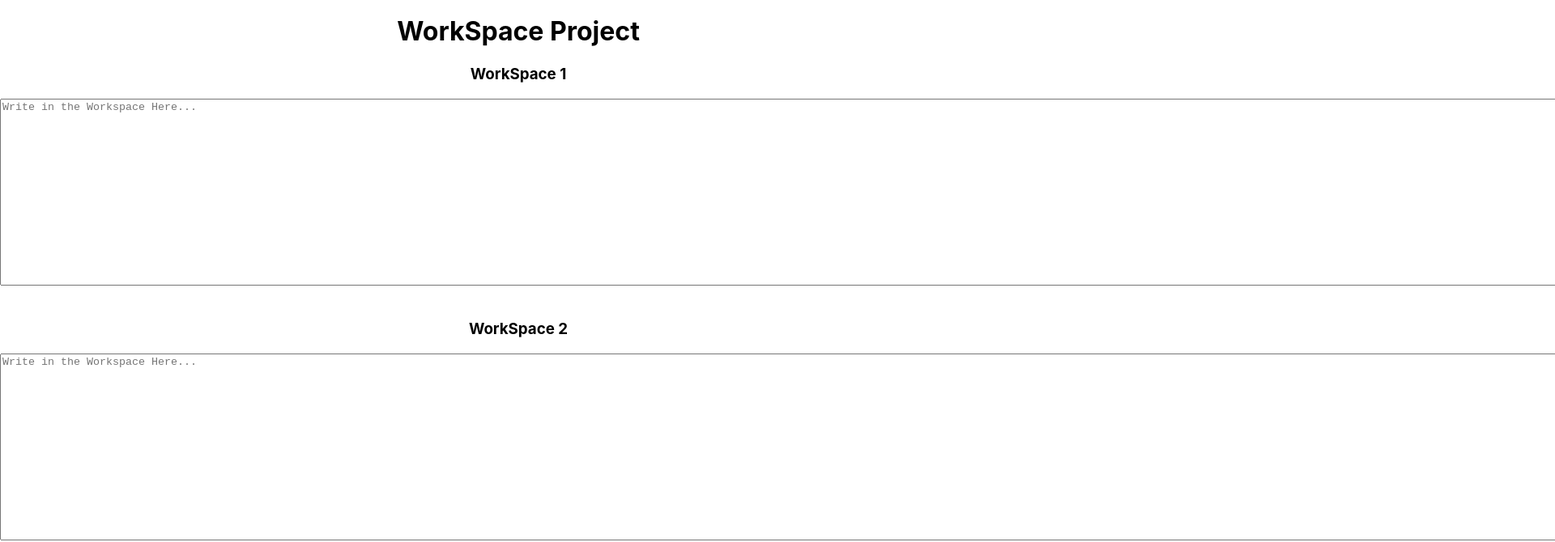
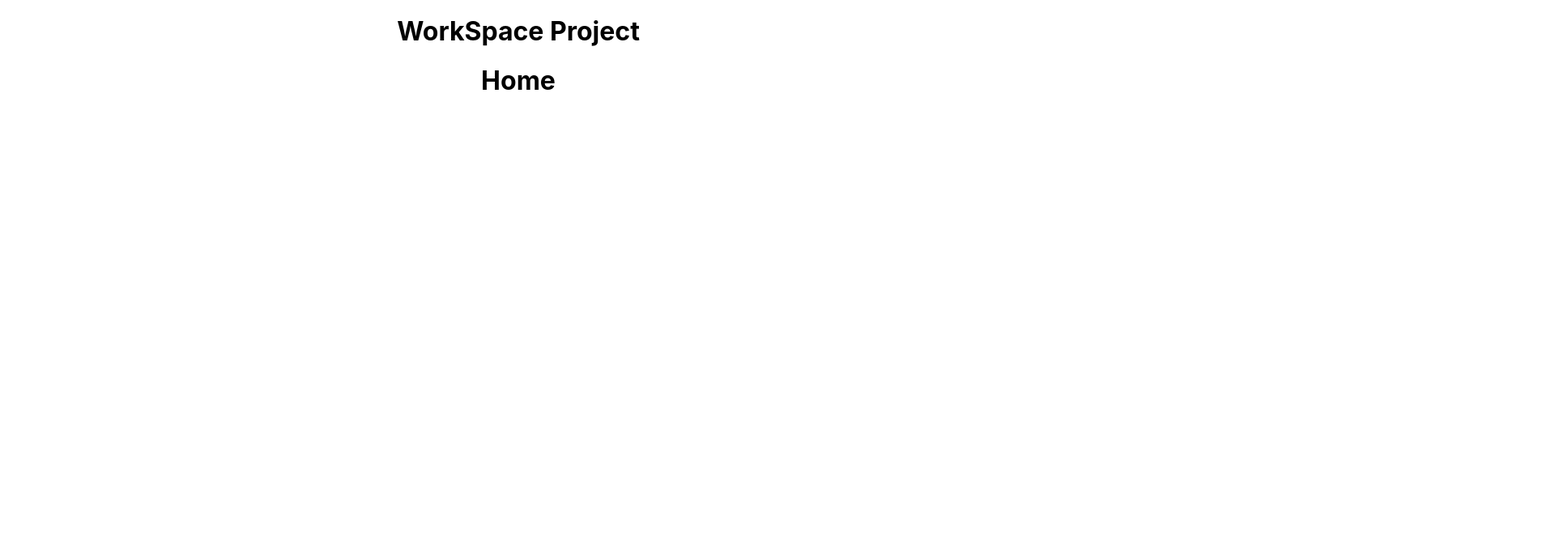
Before and after one commit to jkvyff/workspace, a React (Create React App) app: page / in a window 1280 px wide. Shown: the part 42-712 px from the top of the page at 81% size, 1920 px wide, since content can reach past the window. Built offline with nearby package versions, Linux system fonts and the light colour scheme; data requests are answered from the project's data file; the HTML template or start-up script is replaced by a standard one.

Commit message:
combined workspace and documents and made server info default content

```diff
--- a/package.json
+++ b/package.json
@@ -7,6 +7,7 @@
     "react-dom": "^16.8.6",
     "react-router-dom": "^5.0.1",
     "react-scripts": "3.0.1",
+    "react-websocket": "^2.0.1",
     "semantic-ui-css": "^2.4.1",
     "semantic-ui-react": "^0.87.3"
   },
--- a/src/App.js
+++ b/src/App.js
@@ -6,7 +6,6 @@ import {
 } from 'react-router-dom';
 import NavBar from './components/NavBar'
 import DocumentsPage from './containers/DocumentsPage'
-import WorkSpaceContainer from './containers/WorkSpaceContainer'
 
 
 class App extends Component {
@@ -26,9 +25,8 @@ class App extends Component {
 			<div className="App">
 				<NavBar />
 				<h1>WorkSpace Project</h1>
-          <WorkSpaceContainer />
 				<Route exact path="/" render={() => <h1>Home</h1>} />
-		      <Route path='/documents' render={routerProps => <DocumentsPage {...routerProps} documents={this.state.documents}/>} />
+				<Route path='/documents' render={routerProps => <DocumentsPage {...routerProps} documents={this.state.documents} />} />
 			</div>
 		</Router>
 	  );
--- a/src/components/WorkSpaceCards.js
+++ b/src/components/WorkSpaceCards.js
@@ -1,19 +1,40 @@
-import React, { Component } from 'react'
+import React, { Component } from 'react';
+import Websocket from 'react-websocket';
 
-class WorkSpaceCards extends Component {
+class WorkSpaceCard extends Component {
+
+    state = {
+        content: ""
+    }
+
+    componentDidMount() {
+        this.setState({content: this.props.document.content})
+    }
+
+    handleChange = (ev) => {
+        this.setState({content: ev.target.value})
+    }
+
+    handleData = (data) => {
+      let result = JSON.parse(data);
+        console.log(result)
+      /* this.setState({count: this.state.count + result.movement});*/
+    }
 
     render() {
+        const {extension, content} = this.props.document
         return (
             <div>
-                <h3>WorkSpace 1</h3>
-                <textarea cols="250" rows="15" placeholder="Write in the Workspace Here..."></textarea>
-                <br></br>
-                <br></br>
-                <h3>WorkSpace 2</h3>
-                <textarea cols="250" rows="15" placeholder="Write in the Workspace Here..."></textarea>
+                <h3>WorkSpace {extension} </h3>
+                <textarea cols="250"
+                rows="15"
+                placeholder={"Write in the Workspace Here..."}
+                onChange={this.handleChange}
+                value={this.state.content}
+                ></textarea>
             </div>
         )
     }
 }
 
-export default WorkSpaceCards
+export default WorkSpaceCard
--- a/src/components/WorkSpaces.js
+++ /dev/null
@@ -1,16 +0,0 @@
-import React, { Component } from 'react'
-import WorkSpaceCards from '../components/WorkSpaceCards'
-
-class WorkSpaces extends Component {
-
-
-    render() {
-        return (
-            <form>
-                <WorkSpaceCards />
-            </form>
-        )
-    }
-}
-
-export default WorkSpaces;
--- a/src/containers/DocumentsPage.js
+++ b/src/containers/DocumentsPage.js
@@ -1,12 +1,17 @@
 import React from 'react';
 import { Route } from 'react-router-dom';
+import WorkSpaceCard from '../components/WorkSpaceCards'
 
 
 const DocumentsShow = ({match, documents}) => {
   return (
     <div>
       { documents.map(document => (
-      	<Route key={document.extension} path={`${match.url}/${document.extension}`} render={routerProps => <div>{document.content}<br />{document.extension}</div> } />
+      	<Route key={document.extension}
+      	path={`${match.url}/${document.extension}`}
+      	document={document}
+      	component={routerProps =>
+      		<WorkSpaceCard document={document} /> } />
 	  ))}
     </div>
   );
--- a/src/containers/WorkSpaceContainer.js
+++ /dev/null
@@ -1,15 +0,0 @@
-import React, { Component } from 'react';
-import WorkSpaces from '../components/WorkSpaces'
-
-class WorkSpaceContainer extends Component {
-
-    render() {
-        return (
-            <div>
-                <WorkSpaces />
-            </div>
-        )
-    }
-}
-
-export default WorkSpaceContainer;
```
Also changed, not shown: 1 other file (tests, documents, lock files or other folders). Lines whose indentation alone changed are shown as unchanged.
